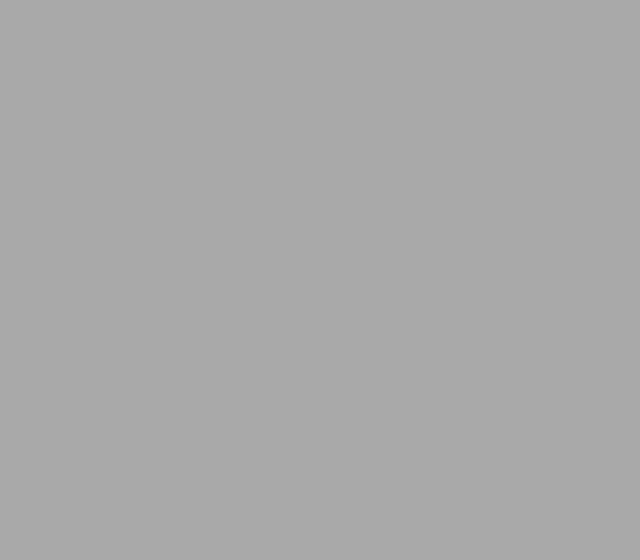
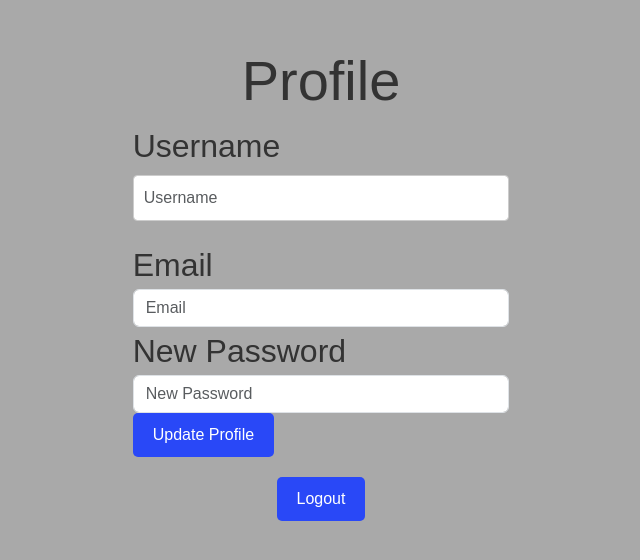
Before and after one commit to Juno-whut/SpeedieReadie-Webapp, a React (Vite) app in the folder speedreadingapp/frontend/: page /profile in a window 1280 px wide. Before the commit this address had no page. Shown: the part 140-700 px from the top of the page, without its empty margins (319-959 px from the left). Built offline with nearby package versions, Linux system fonts and the light colour scheme.

Commit message:
Logging in and registering work now however there is and issue going to your profile with 2 missed promises refering to authentication

```diff
--- a/speedreadingapp/frontend/src/App.tsx
+++ b/speedreadingapp/frontend/src/App.tsx
@@ -4,6 +4,8 @@ import { BrowserRouter as Router, Routes, Route } from 'react-router-dom';
 import HomePage from './pages/HomePage';
 import Register from './pages/Register';
 import Login from './pages/Login';
+import Profile from './pages/Profile';
+import Library from './pages/Library'
 
 
 const App: React.FC = () => (
@@ -12,6 +14,8 @@ const App: React.FC = () => (
       <Route path="/" element={<HomePage />} />
       <Route path="/register" element={<Register />} />
       <Route path="/login" element={<Login />} />
+      <Route path="/profile" element={<Profile />} />
+      <Route path="/library" element={<Library />}/>
     </Routes>
   </Router>
 );
--- a/speedreadingapp/frontend/src/components/Button.tsx
+++ b/speedreadingapp/frontend/src/components/Button.tsx
@@ -2,15 +2,17 @@
 import React from 'react';
 
 interface ButtonProps {
-  onClick: () => void;
+  type: 'button' | 'submit' | 'reset';
+  onClick?: () => void;
   children: React.ReactNode;
-  className?: string;
 }
 
-const Button: React.FC<ButtonProps> = ({ onClick, children, className }) => (
-  <button onClick={onClick} className={`btn btn-primary ${className}`}>
-    {children}
-  </button>
-);
+const Button: React.FC<ButtonProps> = ({ type, onClick, children }) => {
+  return (
+    <button type={type} className="btn btn-primary" onClick={onClick}>
+      {children}
+    </button>
+  );
+};
 
 export default Button;
--- a/speedreadingapp/frontend/src/components/TextInput.tsx
+++ b/speedreadingapp/frontend/src/components/TextInput.tsx
@@ -1,21 +1,29 @@
-// src/components/TextInput.tsx
 import React from 'react';
 
 interface TextInputProps {
+  id: string;
+  label: string;
   type: string;
   value: string;
   onChange: (e: React.ChangeEvent<HTMLInputElement>) => void;
-  placeholder: string;
+  placeholder?: string;
 }
 
-const TextInput: React.FC<TextInputProps> = ({ type, value, onChange, placeholder }) => (
+const TextInput: React.FC<TextInputProps> = ({ id, label, type, value, onChange, placeholder }) => {
+  return (
+    <div className="form-group">
+      <label htmlFor={id}>{label}</label>
       <input
         type={type}
+        id={id}
+        className="form-control"
         value={value}
         onChange={onChange}
         placeholder={placeholder}
-    className="form-control mb-2"
+        required
       />
+    </div>
   );
+};
 
 export default TextInput;
--- /dev/null
+++ b/speedreadingapp/frontend/src/pages/Library.tsx
@@ -0,0 +1,34 @@
+// src/pages/Library.tsx
+
+import React, { useEffect, useState } from 'react';
+import { collection, getDocs } from 'firebase/firestore';
+import { db, auth } from '../config/firebaseConfig';
+
+const Library: React.FC = () => {
+  const [books, setBooks] = useState<any[]>([]);
+
+  useEffect(() => {
+    const fetchBooks = async () => {
+      if (auth.currentUser) {
+        const querySnapshot = await getDocs(collection(db, 'users', auth.currentUser.uid, 'library'));
+        const libraryBooks = querySnapshot.docs.map(doc => doc.data());
+        setBooks(libraryBooks);
+      }
+    };
+
+    fetchBooks();
+  }, []);
+
+  return (
+    <div className="container mt-5">
+      <h1>Library</h1>
+      <ul>
+        {books.map((book, index) => (
+          <li key={index}>{book.title}</li>
+        ))}
+      </ul>
+    </div>
+  );
+};
+
+export default Library;
--- a/speedreadingapp/frontend/src/pages/Login.tsx
+++ b/speedreadingapp/frontend/src/pages/Login.tsx
@@ -1,17 +1,19 @@
 // src/pages/Login.tsx
+
 import React, { useState } from 'react';
 import { useNavigate } from 'react-router-dom';
 import { signInWithEmailAndPassword } from 'firebase/auth';
 import { auth } from '../config/firebaseConfig';
+import Button from '../components/Button';
 import TextInput from '../components/TextInput';
-import Button from '../components/Button';
 
 const Login: React.FC = () => {
   const [email, setEmail] = useState('');
   const [password, setPassword] = useState('');
   const navigate = useNavigate();
 
-  const handleLogin = async () => {
+  const handleLogin = async (e: React.FormEvent) => {
+    e.preventDefault();
     try {
       await signInWithEmailAndPassword(auth, email, password);
       navigate('/profile');
@@ -23,9 +25,25 @@ const Login: React.FC = () => {
   return (
     <div className="container mt-5">
       <h1>Login</h1>
-      <TextInput type="email" value={email} onChange={(e) => setEmail(e.target.value)} placeholder="Email" />
-      <TextInput type="password" value={password} onChange={(e) => setPassword(e.target.value)} placeholder="Password" />
-      <Button onClick={handleLogin}>Login</Button>
+      <form onSubmit={handleLogin}>
+        <TextInput
+          id="email"
+          label="Email"
+          type="email"
+          value={email}
+          onChange={(e) => setEmail(e.target.value)}
+          placeholder="Email"
+        />
+        <TextInput
+          id="password"
+          label="Password"
+          type="password"
+          value={password}
+          onChange={(e) => setPassword(e.target.value)}
+          placeholder="Password"
+        />
+        <Button type="submit">Login</Button>
+      </form>
     </div>
   );
 };
--- /dev/null
+++ b/speedreadingapp/frontend/src/pages/Profile.tsx
@@ -0,0 +1,104 @@
+// src/pages/Profile.tsx
+
+import React, { useState, useEffect } from 'react';
+import { useNavigate } from 'react-router-dom';
+import { auth, db } from '../config/firebaseConfig';
+import { doc, getDoc, updateDoc } from 'firebase/firestore';
+import TextInput from '../components/TextInput';
+import Button from '../components/Button';
+import { updateEmail, updatePassword } from 'firebase/auth';
+
+const Profile: React.FC = () => {
+  const [username, setUsername] = useState('');
+  const [email, setEmail] = useState('');
+  const [newPassword, setNewPassword] = useState('');
+  const [message, setMessage] = useState('');
+  const navigate = useNavigate();
+
+  useEffect(() => {
+    const fetchUserProfile = async () => {
+      if (auth.currentUser) {
+        const userDocRef = doc(db, 'users', auth.currentUser.uid);
+        const userDoc = await getDoc(userDocRef);
+        if (userDoc.exists()) {
+          const userData = userDoc.data();
+          setUsername(userData.username || '');
+          setEmail(userData.email || '');
+        }
+      }
+    };
+
+    fetchUserProfile();
+  }, []);
+
+  const handleUpdateProfile = async (e: React.FormEvent) => {
+    e.preventDefault();
+    try {
+      if (auth.currentUser) {
+        const userDocRef = doc(db, 'users', auth.currentUser.uid);
+
+        // Update email in auth and Firestore
+        if (email !== auth.currentUser.email) {
+          await updateEmail(auth.currentUser, email);
+        }
+
+        await updateDoc(userDocRef, {
+          username,
+          email,
+        });
+
+        // Update password if provided
+        if (newPassword) {
+          await updatePassword(auth.currentUser, newPassword);
+        }
+
+        setMessage('Profile updated successfully!');
+      }
+    } catch (error) {
+      console.error('Error updating profile:', error);
+      setMessage('Error updating profile. Please try again.');
+    }
+  };
+
+  const handleLogout = async () => {
+    await auth.signOut();
+    navigate('/login');
+  };
+
+  return (
+    <div className="container mt-5">
+      <h1>Profile</h1>
+      <form onSubmit={handleUpdateProfile}>
+        <TextInput
+          id="username"
+          label="Username"
+          type="text"
+          value={username}
+          onChange={(e) => setUsername(e.target.value)}
+          placeholder="Username"
+        />
+        <TextInput
+          id="email"
+          label="Email"
+          type="email"
+          value={email}
+          onChange={(e) => setEmail(e.target.value)}
+          placeholder="Email"
+        />
+        <TextInput
+          id="newPassword"
+          label="New Password"
+          type="password"
+          value={newPassword}
+          onChange={(e) => setNewPassword(e.target.value)}
+          placeholder="New Password"
+        />
+        <Button type="submit">Update Profile</Button>
+      </form>
+      {message && <p>{message}</p>}
+      <Button type="button" onClick={handleLogout}>Logout</Button>
+    </div>
+  );
+};
+
+export default Profile;
--- a/speedreadingapp/frontend/src/pages/Register.tsx
+++ b/speedreadingapp/frontend/src/pages/Register.tsx
@@ -1,10 +1,11 @@
 // src/pages/Register.tsx
+
 import React, { useState } from 'react';
 import { useNavigate } from 'react-router-dom';
 import { createUserWithEmailAndPassword } from 'firebase/auth';
 import { auth } from '../config/firebaseConfig';
+import Button from '../components/Button';
 import TextInput from '../components/TextInput';
-import Button from '../components/Button';
 
 const Register: React.FC = () => {
   const [email, setEmail] = useState('');
@@ -12,10 +13,11 @@ const Register: React.FC = () => {
   const [username, setUsername] = useState('');
   const navigate = useNavigate();
 
-  const handleRegister = async () => {
+  const handleRegister = async (e: React.FormEvent) => {
+    e.preventDefault();
     try {
       await createUserWithEmailAndPassword(auth, email, password);
-      // You can also save the username in Firestore or Realtime Database
+      // Update user profile with username if necessary
       navigate('/profile');
     } catch (error) {
       console.error("Registration failed:", error);
@@ -25,10 +27,33 @@ const Register: React.FC = () => {
   return (
     <div className="container mt-5">
       <h1>Register</h1>
-      <TextInput type="text" value={username} onChange={(e) => setUsername(e.target.value)} placeholder="Username" />
-      <TextInput type="email" value={email} onChange={(e) => setEmail(e.target.value)} placeholder="Email" />
-      <TextInput type="password" value={password} onChange={(e) => setPassword(e.target.value)} placeholder="Password" />
-      <Button onClick={handleRegister}>Register</Button>
+      <form onSubmit={handleRegister}>
+        <TextInput
+          id="username"
+          label="Username"
+          type="text"
+          value={username}
+          onChange={(e) => setUsername(e.target.value)}
+          placeholder="Username"
+        />
+        <TextInput
+          id="email"
+          label="Email"
+          type="email"
+          value={email}
+          onChange={(e) => setEmail(e.target.value)}
+          placeholder="Email"
+        />
+        <TextInput
+          id="password"
+          label="Password"
+          type="password"
+          value={password}
+          onChange={(e) => setPassword(e.target.value)}
+          placeholder="Password"
+        />
+        <Button type="submit">Register</Button>
+      </form>
     </div>
   );
 };
```
Also changed, not shown: speedreadingapp/frontend/src/config/firebaseConfig.ts (+11 -11 lines), speedreadingapp/frontend/vite.config.ts (line endings or trailing spaces), 2 other files (tests, documents, lock files or other folders). Lines whose indentation alone changed are shown as unchanged.
